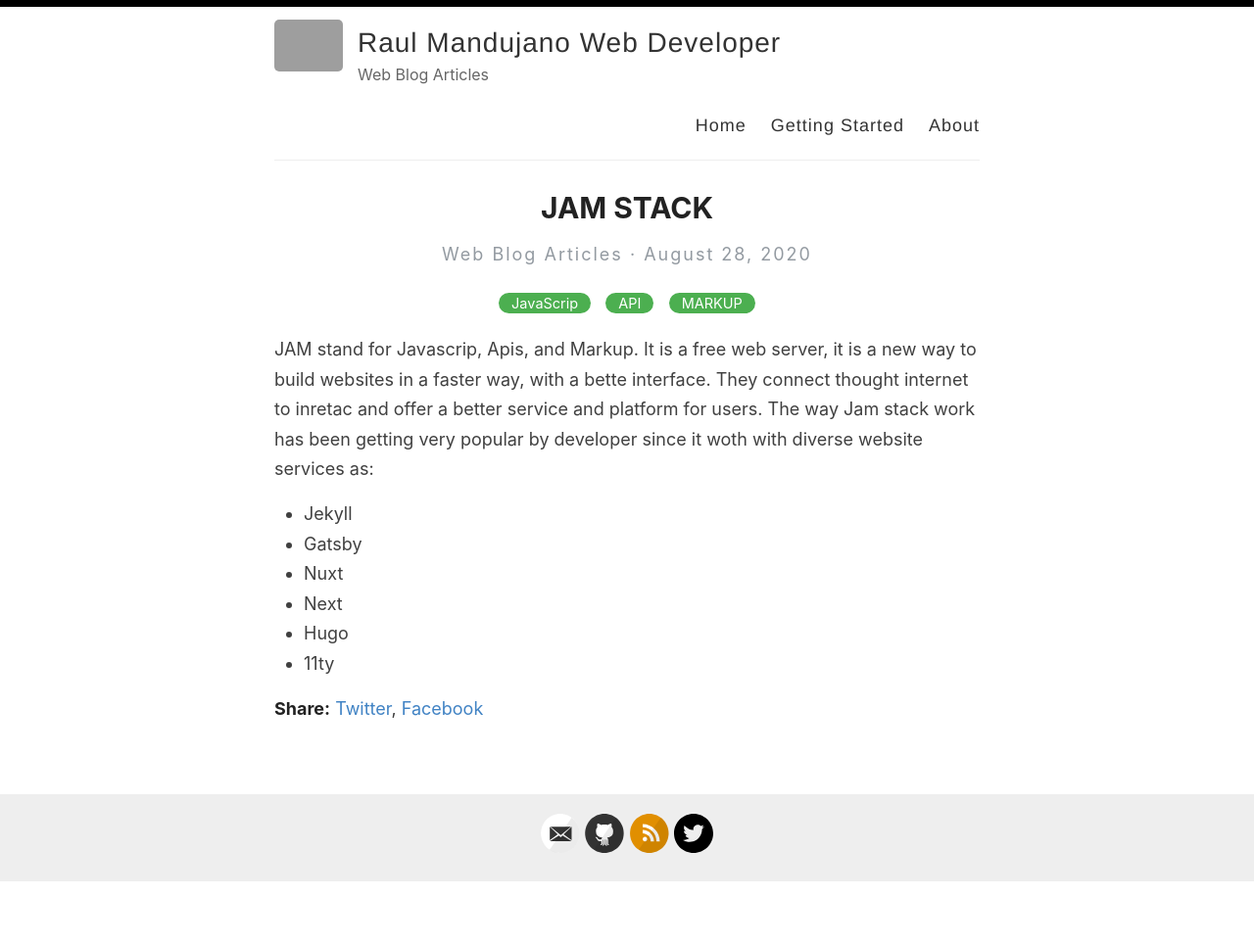
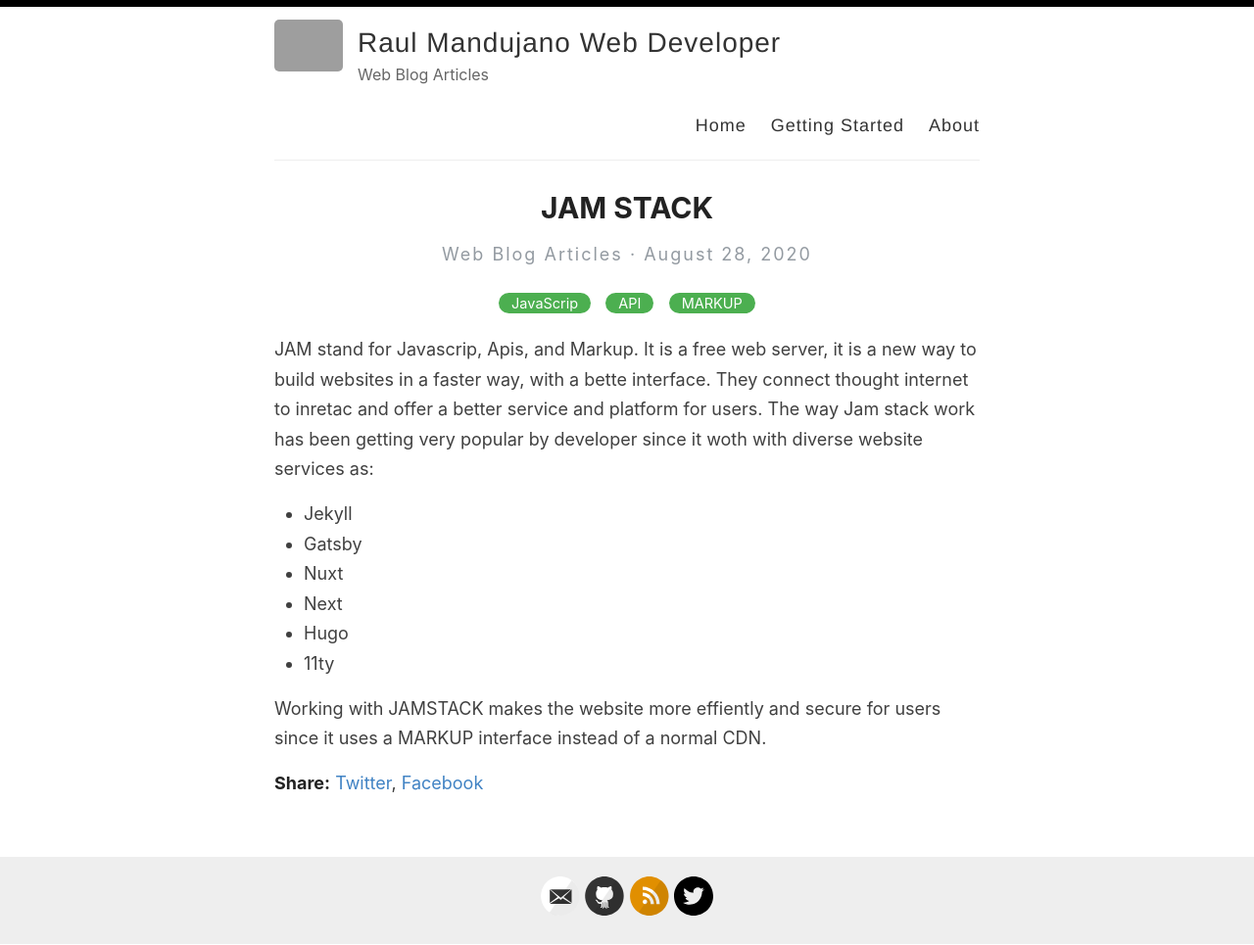
Before and after one commit to RaulMandujano/RaulPage, a Jekyll site: the page built from _posts/2020-08-28-jamstack.md, in a window 1280 px wide. Shown: the whole page at 98% size. Built offline with Jekyll 4.4.1, drawn with Linux system fonts in a browser that asks for light colours; before the commit the page ends 901 px from its top, so only the background shows below that; grey boxes are pictures that could not be loaded.

Commit message:
Update 2020-08-28-jamstack.md

```diff
--- a/_posts/2020-08-28-jamstack.md
+++ b/_posts/2020-08-28-jamstack.md
@@ -13,3 +13,5 @@ JAM stand for Javascrip, Apis, and Markup. It is a free web server, it is a new
 - Next
 - Hugo
 - 11ty
+
+Working with JAMSTACK makes the website more effiently and secure for users since it uses a MARKUP interface instead of a normal CDN.
```
